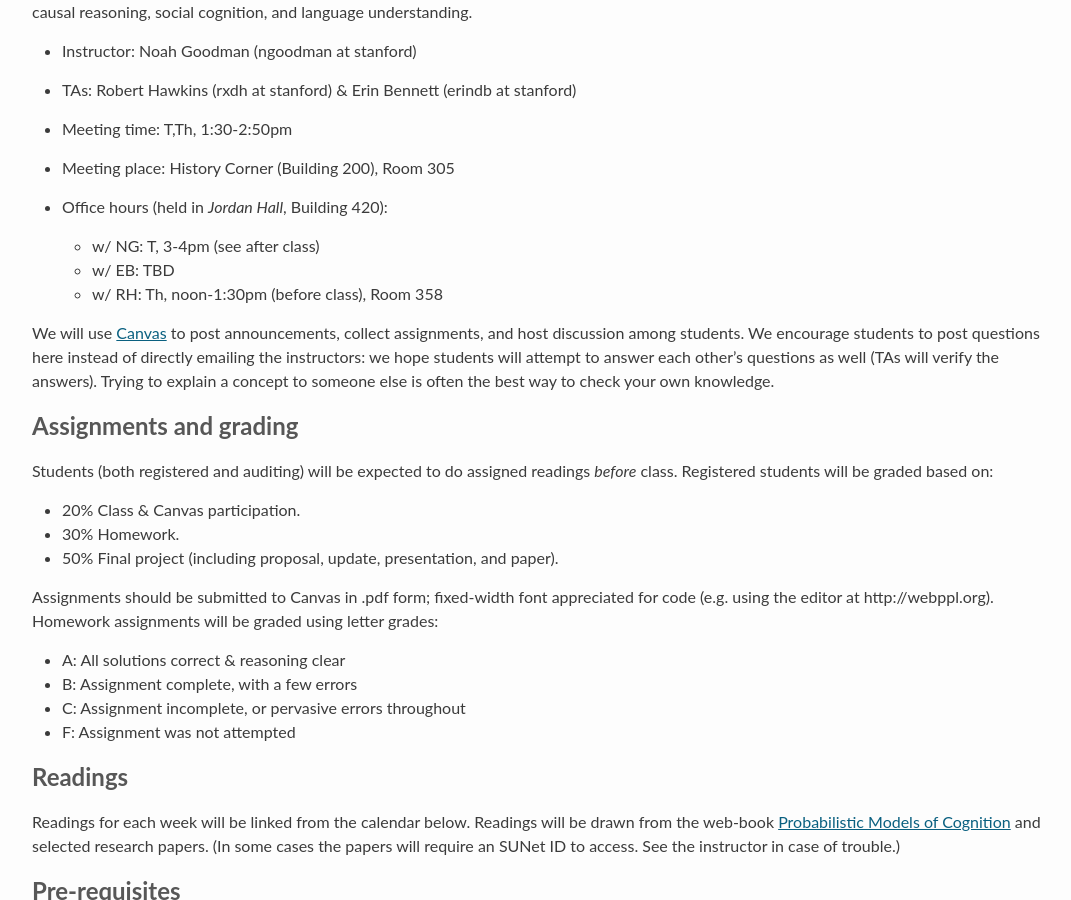
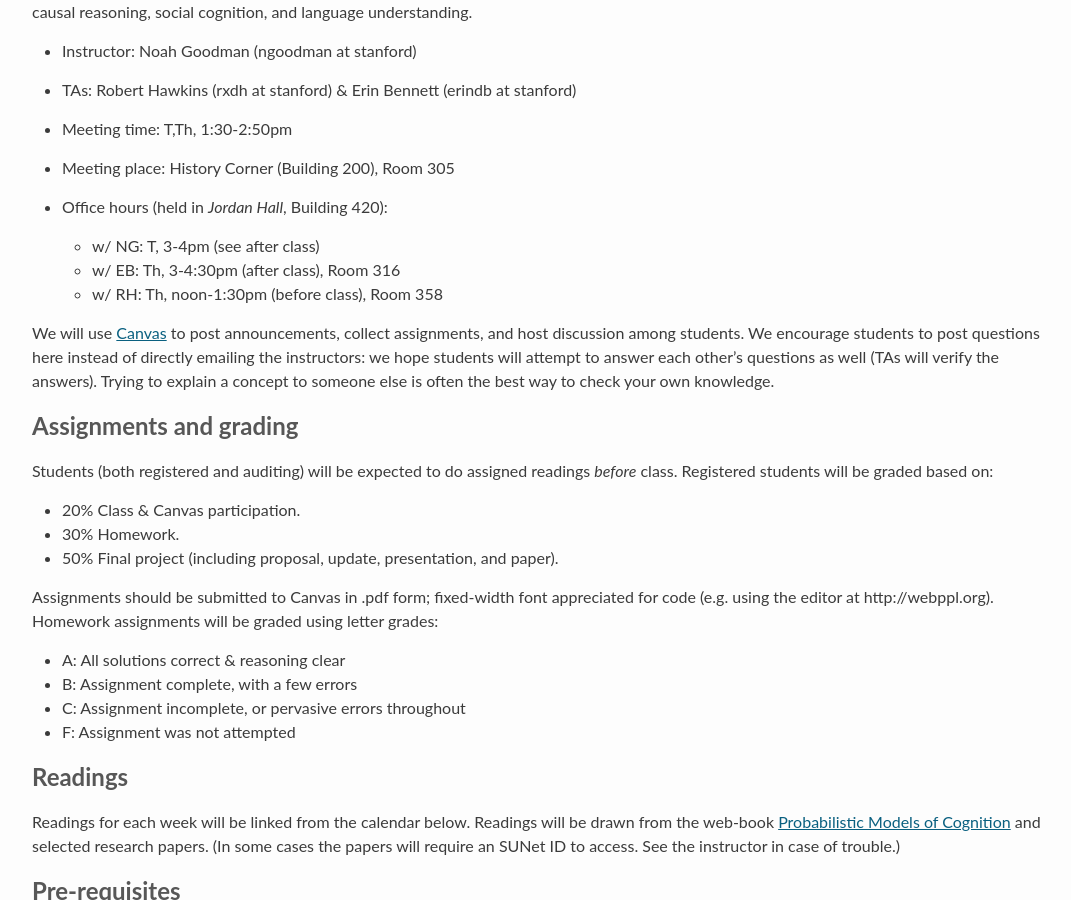
Before and after one commit to stanford-cocolab/cocolab.stanford.edu, a Jekyll site: the page built from psych204-fall2017.md, in a window 1280 px wide and 900 px high, scrolled down 690 px. Shown: the whole window, without its empty margins (94-1165 px from the left). Built offline with Jekyll 4.4.1, drawn with Linux system fonts in a browser that asks for light colours; Markdown is read by kramdown in place of the engine named in the settings; a script that is not in the unit is left out; our own code applies the rules of GitHub Pages for plain Markdown files.

Commit message:
add erin's office hours

```diff
--- a/psych204-fall2017.md
+++ b/psych204-fall2017.md
@@ -21,7 +21,7 @@ Examples will be drawn from areas including concept learning, causal reasoning,
 
 * Office hours (held in *Jordan Hall*, Building 420):
   * w/ NG: T, 3-4pm (see after class)
-  * w/ EB: TBD
+  * w/ EB: Th, 3-4:30pm (after class), Room 316
   * w/ RH: Th, noon-1:30pm (before class), Room 358
 
 We will use [Canvas](https://canvas.stanford.edu/courses/70937/) to post announcements, collect assignments, and host discussion among students. We encourage students to post questions here instead of directly emailing the instructors: we hope students will attempt to answer each other's questions as well (TAs will verify the answers). Trying to explain a concept to someone else is often the best way to check your own knowledge.
```
